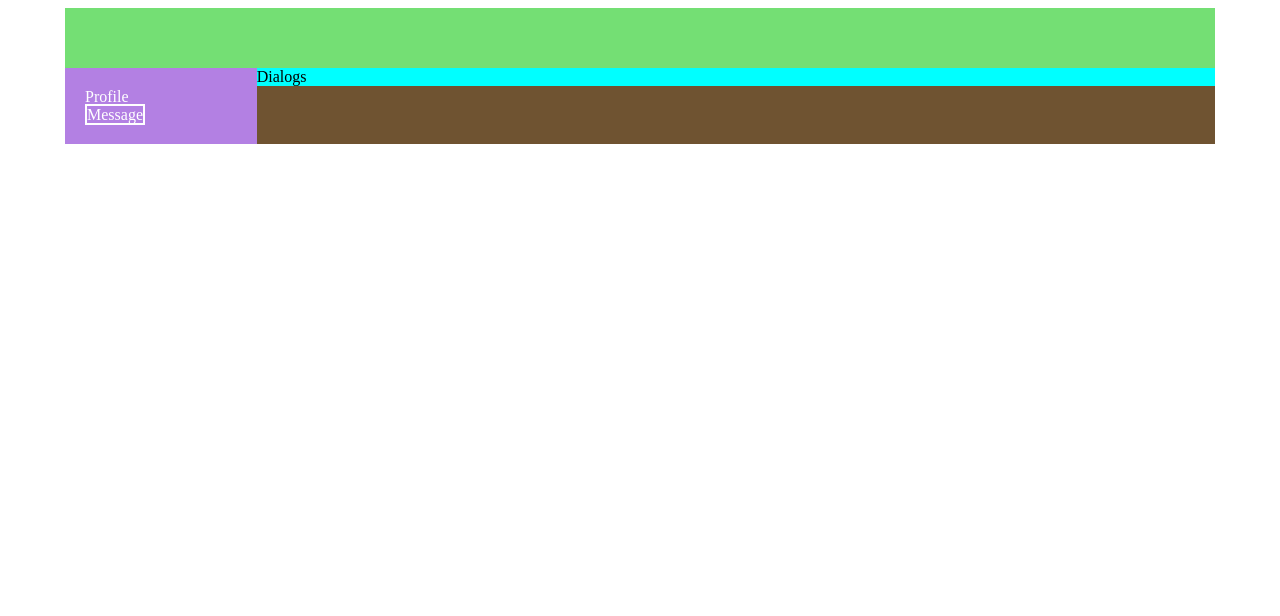
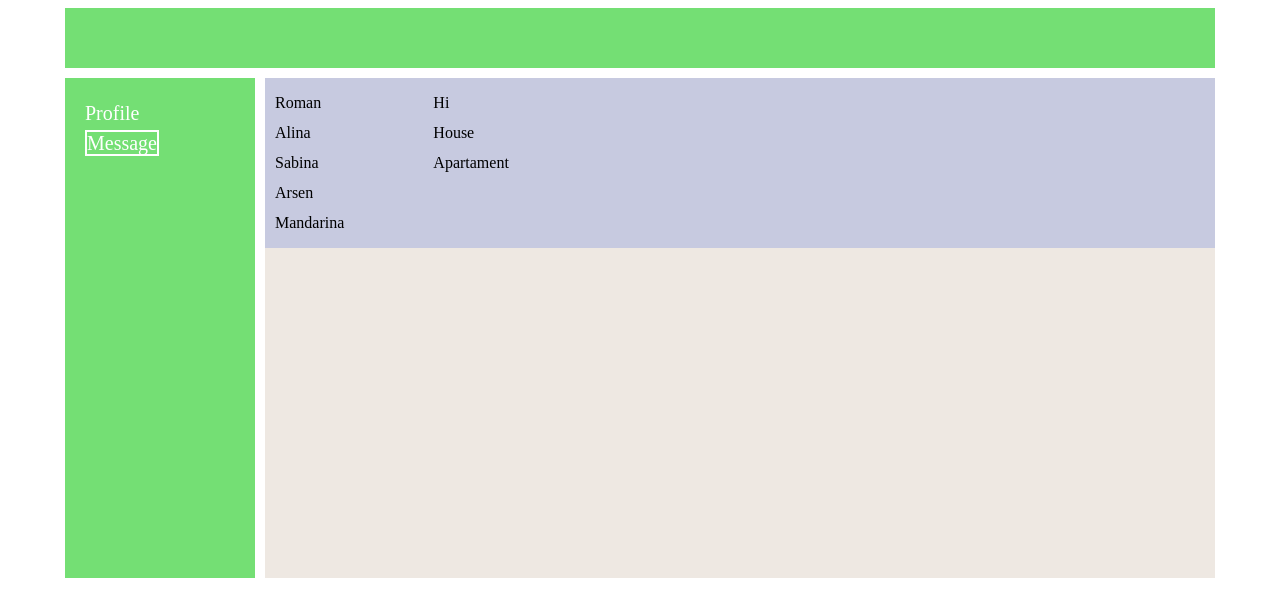
Before and after one commit to romasckhin/social-network, a React (Create React App) app: page /dialogs in a window 1280 px wide. Shown: the top 616 px of the page. Built offline with nearby package versions, Linux system fonts and the light colour scheme.

Commit message:
update Dialogs

```diff
--- a/src/App.css
+++ b/src/App.css
@@ -9,9 +9,12 @@
 
     grid-template-rows: 60px 1fr;
     grid-template-columns: 2fr 10fr;
+
+    grid-gap: 10px;
 }
 
 .app-wrapper-content {
     grid-area: c;
-    background-color: rgb(111, 83, 49);
+    background-color: rgb(238, 232, 226);
+    min-height: 500px;
 }
--- a/src/components/Dialogs/Dialogs.js
+++ b/src/components/Dialogs/Dialogs.js
@@ -2,8 +2,32 @@ import cls from './Dialogs.module.css'
 
 const Dialogs = () => {
     return (
-        <div className={cls.content}>
-            Dialogs
+        <div className={cls.dialogs}>
+
+           <div className={cls.dialogsItems}>
+                <div className={cls.dialog}>
+                    Roman
+                </div>
+                <div className={cls.dialog}>
+                    Alina
+                </div>
+                <div className={cls.dialog}>
+                    Sabina
+                </div>
+                <div className={cls.dialog}>
+                    Arsen
+                </div>
+                <div className={cls.dialog}>
+                    Mandarina
+                </div>
+           </div>
+
+            <div className={cls.messages}>
+                <div className={cls.message}>Hi</div>
+                <div className={cls.message}>House</div>
+                <div className={cls.message}>Apartament</div>
+            </div>
+
         </div>
     );
 };
--- a/src/components/Dialogs/Dialogs.module.css
+++ b/src/components/Dialogs/Dialogs.module.css
@@ -1,3 +1,24 @@
-.content {
-    background-color: aqua;
+.dialogs {
+    background-color: rgb(199, 202, 224);
+    display: grid;
+
+    grid-template-columns: 2fr 10fr;
 }
+
+.dialogsItems {
+    padding: 10px;
+    line-height: 30px;
+}
+
+.dialogsItems .dialog {
+
+}
+
+.messages {
+    padding: 10px;
+    line-height: 30px;
+}
+
+.messages .message {
+
+}
--- a/src/components/Navbar/Navbar.module.css
+++ b/src/components/Navbar/Navbar.module.css
@@ -1,12 +1,14 @@
 .nav {
     grid-area: n;
-    background-color: rgb(179, 128, 227);
+    background-color: rgb(116, 223, 116);
     padding: 20px;
 }
 
 a {
-    color: white;
+    color: #ffffff;
     text-decoration: none;
+    font-size: 20px;
+    line-height: 30px;
 }
 
 a:hover {
--- a/src/components/Profile/Profile.module.css
+++ b/src/components/Profile/Profile.module.css
@@ -1,3 +1,3 @@
 .content {
-    background-color: blueviolet;
+    background-color: rgb(199, 202, 224);
 }
```
